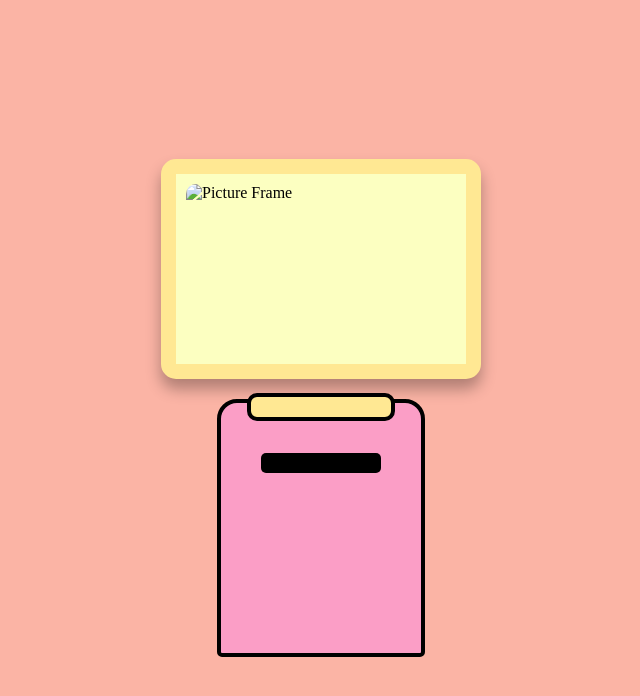
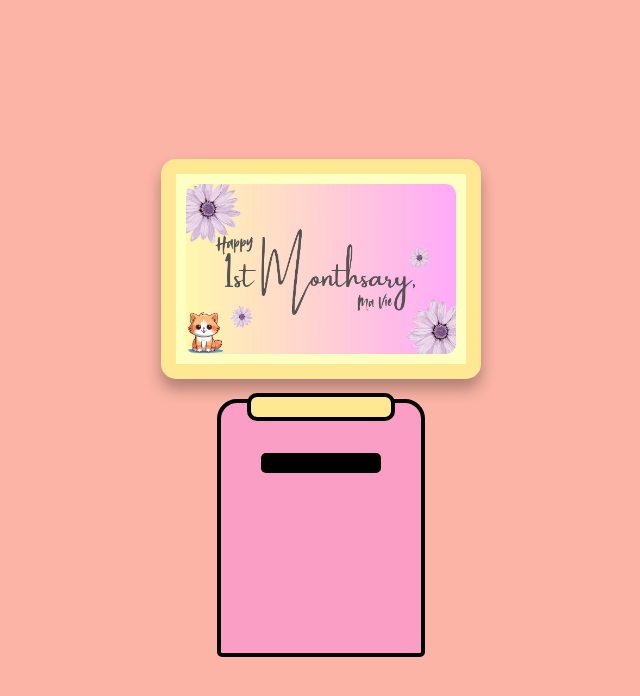
Before and after one commit to mmmmmichelle2193/special, a plain HTML site: page index.html in a window 1280 px wide. Shown: the whole page, without its empty margins (319-959 px from the left). Drawn offline with Linux system fonts and the light colour scheme.

Commit message:
Update index.html

```diff
--- a/index.html
+++ b/index.html
@@ -88,7 +88,7 @@
 </head>
 <body>
     <div class="picture-frame">
-        <img src="image/img.jpg" alt="Picture Frame">
+        <img src="img.jpg" alt="Picture Frame">
     </div>
     <div class="mailbox" onclick="openMailbox()">
         <div class="slot"></div>
```
